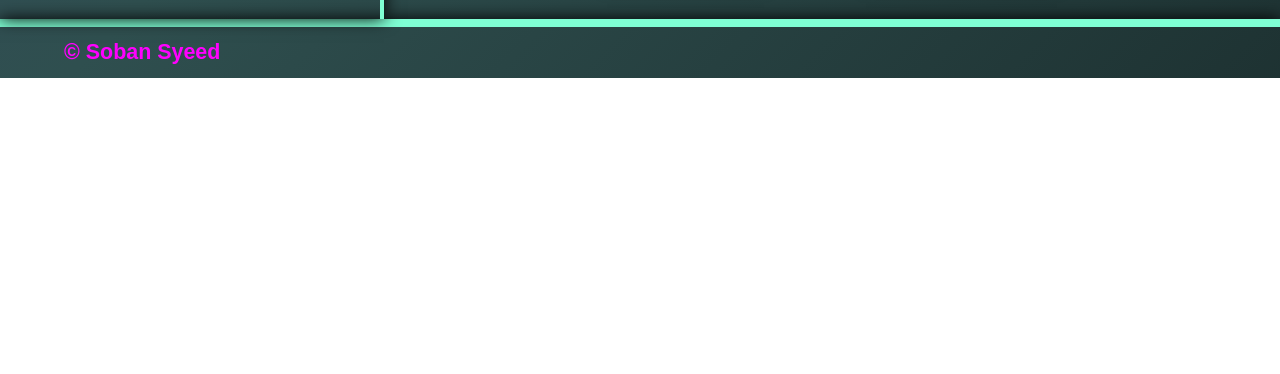
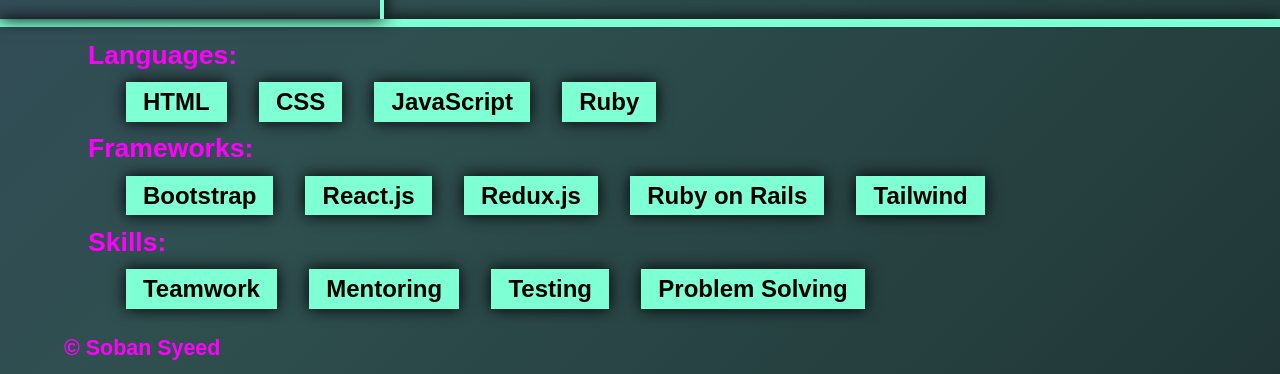
Before and after one commit to SnakyMz/Portfolio, a website with bundled scripts: page index.html in a window 1280 px wide. Shown: the part 1152-1526 px from the top of the page. Before the commit the page ends 1230 px from the top, so only its background shows below. Built offline with nearby package versions, Linux system fonts and the light colour scheme; a web font is replaced by a local one.

Commit message:
Add skills section

```diff
--- a/carousel.css
+++ b/carousel.css
@@ -114,6 +114,7 @@
     margin: 10% 1% 0 1%;
     padding: 20% 0;
     background-color: aquamarine;
+    color: black;
     border: none;
     box-shadow: 0 0 1rem black;
     transition: all ease-in-out 0.3s;
@@ -127,6 +128,7 @@
     margin: 10% 1% 0 1%;
     padding: 20% 0;
     background-color: aquamarine;
+    color: black;
     border: none;
     box-shadow: 0 0 1rem black;
     transition: all ease-in-out 0.3s;
--- a/index.html
+++ b/index.html
@@ -9,6 +9,7 @@
   <link rel="stylesheet" href="./style.css">
   <link rel="stylesheet" href="./about.css">
   <link rel="stylesheet" href="./carousel.css">
+  <link rel="stylesheet" href="./skillList.css">
   <title>Portfolio</title>
 </head>
 
@@ -23,12 +24,12 @@
         <img src="./images/sobancartoon.jpg" alt="Soban on high caffeine" class="profilePic">
         <div class="welcome">
           <h1>Hi! I am Soban.<br>Pleasure seeing you!</h1>
-          <p>I'm a Web developer! I can help you build a product, feature or website Look through some of my work and experience! If you like what you see and have a project you need coded, don't hesitate to contact me.</p>
+          <p>I'm a Web developer! I can help you build a product, feature or website. Look through some of my work and experience! If you like what you see and have a project you need coded, don't hesitate to contact me.</p>
         </div>
       </div>
 
       <div class="connect">
-        <h2>Contact Me</h2>
+        <h2>Let's Connect</h2>
         <div class="iconList">
           <a href="https://github.com/SnakyMz" class="icons"><i class="bi bi-github"></i></a>
           <a href="https://www.linkedin.com/in/soban-syeed/" class="icons"><i class="bi bi-linkedin"></i></a>
@@ -48,9 +49,41 @@
       <p class="swipeSpam">Swipe for more</p>
       <section id="carousel"></section>
     </section>
+
   </main>
 
+
   <footer>
+    <section class="skillList">
+      <div class="skillDiv">
+        <h5>Languages:</h5>
+        <ul>
+          <li>HTML</li>
+          <li>CSS</li>
+          <li>JavaScript</li>
+          <li>Ruby</li>
+        </ul>
+      </div>
+      <div class="skillDiv">
+        <h5>Frameworks:</h5>
+        <ul>
+          <li>Bootstrap</li>
+          <li>React.js</li>
+          <li>Redux.js</li>
+          <li>Ruby on Rails</li>
+          <li>Tailwind</li>
+        </ul>
+      </div>
+      <div class="skillDiv">
+        <h5>Skills:</h5>
+        <ul>
+          <li>Teamwork</li>
+          <li>Mentoring</li>
+          <li>Testing</li>
+          <li>Problem Solving</li>
+        </ul>
+      </div>
+    </section>
     <h6>&COPY; Soban Syeed</h6>
   </footer>
 
--- a/script.js
+++ b/script.js
@@ -20,16 +20,14 @@
   clearInterval(scrollInterval);
 }
 
-const leftBtn = document.createElement('button');
-leftBtn.type = 'button';
+const leftBtn = document.createElement('span');
 leftBtn.className = 'left';
 leftBtn.innerHTML = '<i class="bi bi-caret-left-fill"></i>';
 leftBtn.onmousedown = leftScroll;
 leftBtn.onmouseup = stopScroll;
 leftBtn.onmouseleave = stopScroll;
 
-const rightBtn = document.createElement('button');
-rightBtn.type = 'button';
+const rightBtn = document.createElement('span');
 rightBtn.className = 'right';
 rightBtn.innerHTML = '<i class="bi bi-caret-right-fill"></i>';
 rightBtn.onmousedown = rightScroll;
--- /dev/null
+++ b/skillList.css
@@ -0,0 +1,38 @@
+.skillList {
+  padding: 0 2%;
+}
+
+.skillDiv ul {
+  list-style: none;
+  display: flex;
+  flex-wrap: wrap;
+  gap: 0.5rem;
+  padding: 2% 1%;
+}
+
+.skillDiv li {
+  font-size: 1rem;
+  font-weight: bold;
+  padding: 1% 3%;
+  color: black;
+  background-color: aquamarine;
+  box-shadow: 0 0 1rem black;
+}
+
+@media screen and (min-width: 768px) {
+  .skillList {
+    margin-bottom: 1rem;
+  }
+
+  .skillDiv ul {
+    margin-left: 2rem;
+    width: 100%;
+    padding: 1% 0.5%;
+    gap: 2rem;
+  }
+
+  .skillDiv li {
+    font-size: 1.5rem;
+    padding: 0.5% 1.5%;
+  }
+}
```
